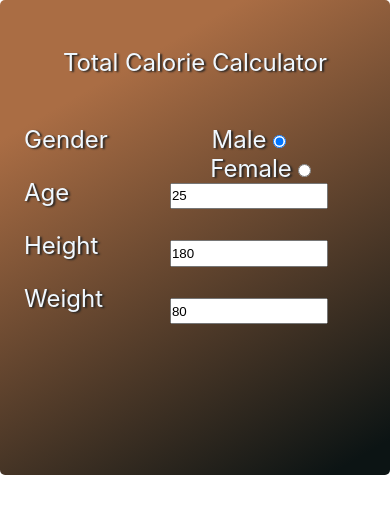
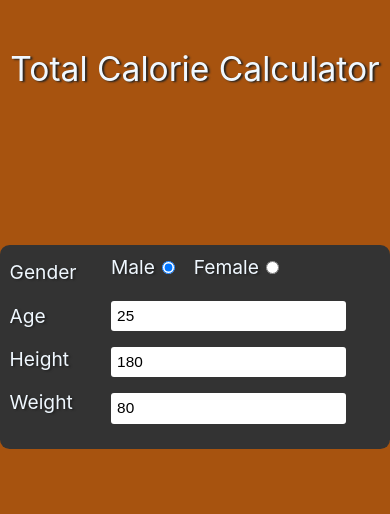
Before and after one commit to turkaytunc/total-calorie-calculator, a React (Create React App) app: page / in a window 390 px wide. Shown: the top 514 px of the page. Built offline with nearby package versions, Linux system fonts and the light colour scheme.

Commit message:
update mobile layout

```diff
--- a/src/App.jsx
+++ b/src/App.jsx
@@ -4,7 +4,7 @@ import { InputRenderer } from './components/input-renderer/InputRenderer';
 function App() {
   return (
     <div className="app">
-      Total Calorie Calculator
+      <header>Total Calorie Calculator</header>
       <InputRenderer />
     </div>
   );
--- a/src/app.scss
+++ b/src/app.scss
@@ -1,19 +1,26 @@
 .app {
   text-align: center;
-  width: 90%;
-  height: 90%;
+  width: 100%;
   padding-top: 2em;
   padding-bottom: 5em;
-  background: linear-gradient(150deg, #aa6d44 20%, #0c1414 95%);
+  background: rgb(167, 83, 15);
   color: aliceblue;
   text-shadow: 2px 1px 2px #222;
   margin: 0 auto;
   font-size: 1.5em;
-  border-radius: 5px;
+  height: 100vh;
+
+  header {
+    font-size: 2.3em;
+  }
 }
 
 @media screen and (max-width: 520px) {
   .app {
     width: 100%;
+
+    header {
+      font-size: 1.4em;
+    }
   }
 }
--- a/src/components/input-renderer/input-renderer.scss
+++ b/src/components/input-renderer/input-renderer.scss
@@ -1,8 +1,12 @@
 .container {
   display: grid;
   grid-template-columns: auto 1fr;
-  padding-left: 1em;
-  padding-top: 2em;
+  padding: 2em 3em;
+  max-width: 800px;
+  align-items: center;
+  margin: 20% auto;
+  background-color: #333;
+  border-radius: 0.5em;
 }
 
 .label-container {
@@ -23,7 +27,6 @@
   justify-content: center;
   width: 90%;
   padding-left: 2em;
-  padding-right: 2em;
   margin: 0 auto;
 
   :first-child {
@@ -35,6 +38,8 @@
   height: 2em;
   width: 100%;
   padding: 0;
+  border-radius: 3px;
+  border: none;
 }
 
 .select-age {
@@ -55,3 +60,23 @@
     margin-left: 0.5em;
   }
 }
+
+@media screen and (max-width: 520px) {
+  .container {
+    padding: 0.5em;
+    margin: 40% auto;
+    font-size: 0.8em;
+  }
+
+  .input-container {
+    padding-left: 1em;
+    padding-right: 1em;
+  }
+
+  .select-age,
+  .select-height,
+  .select-weight {
+    padding-left: 0.4em;
+    font-size: 0.8em;
+  }
+}
```
